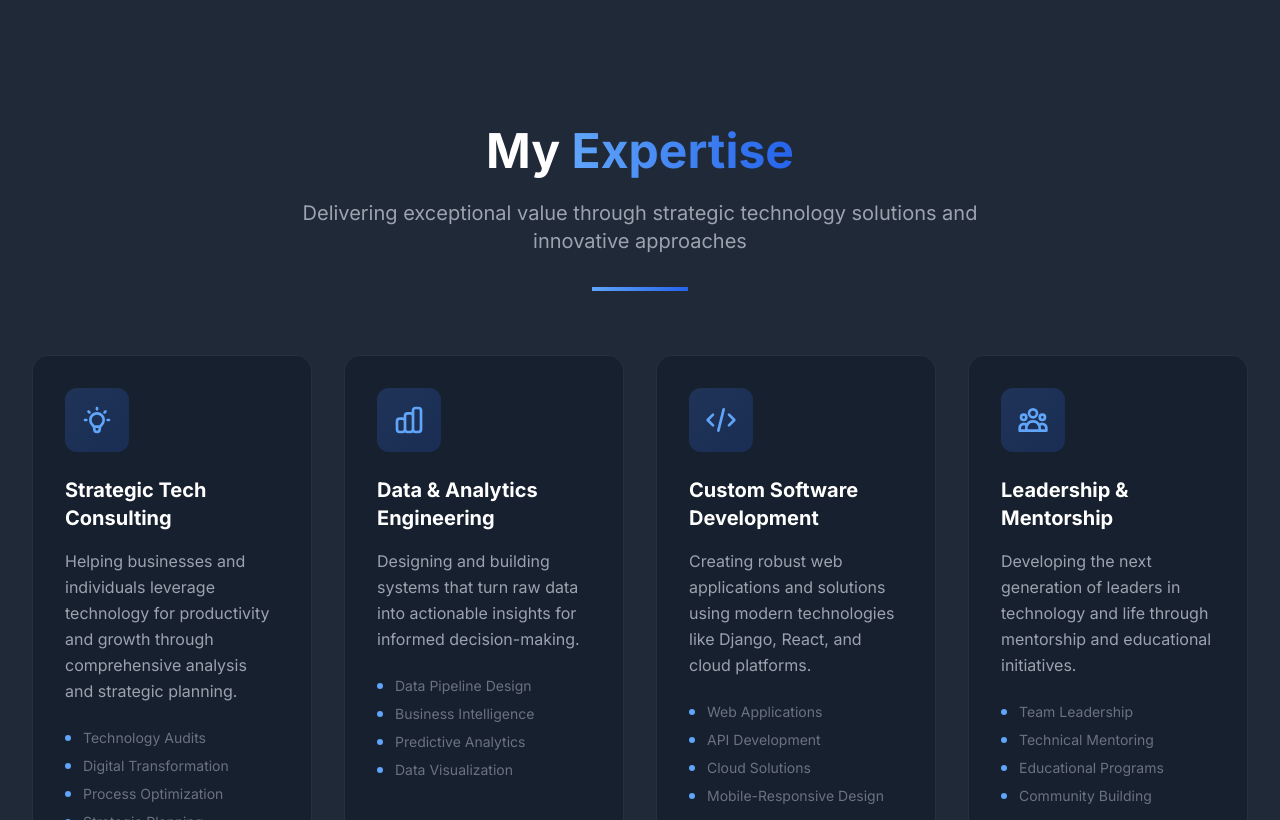
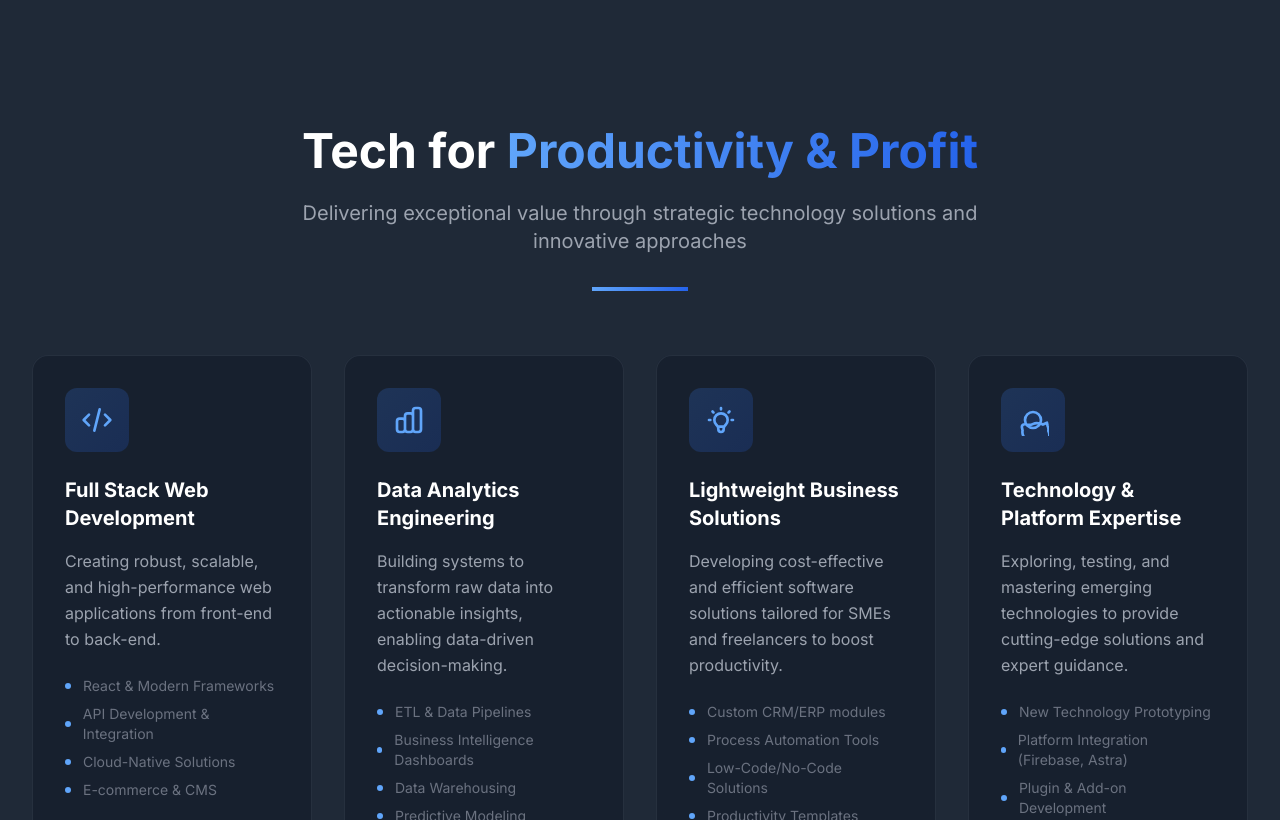
Before and after one commit to JayBeloved/JJLPortfolioReact, a React (Vite) app: page / in a window 1280 px wide. Shown: the part 1980-2800 px from the top of the page. Built offline with nearby package versions, Linux system fonts and the light colour scheme.

Commit message:
Edited Tech Wesbite to reflect tect purpose

```diff
--- a/src/components/About.jsx
+++ b/src/components/About.jsx
@@ -1,5 +1,5 @@
 import React, { useState, useEffect } from 'react'
-import profile from "../assets/img/profile3.jpg"
+import profile from "../assets/img/profile.jpg"
 
 const About = () => {
   const [isVisible, setIsVisible] = useState(false)
@@ -45,15 +45,15 @@ const About = () => {
             }`}>
               <div className="prose prose-lg text-gray-300 max-w-none">
                 <p className="text-xl leading-relaxed mb-6">
-                  My mission is to <span className="text-blue-400 font-semibold">break the bounds of ignorance</span>  I build bridges between potential and performance using strategic technology and data-driven solutions.
+                  I specialize in building bridges between potential and performance through <span className="text-blue-400 font-semibold">strategic technology and data-driven solutions</span>. My focus is on leveraging technology to drive productivity and profitability.
                 </p>
 
                 <p className="text-xl leading-relaxed mb-6">
-                  From my base in Abuja, Nigeria, I operate on three core pillars: delivering impactful <span className="text-blue-400">Words</span> through thought leadership, producing measurable <span className="text-blue-400">Results</span> through innovative solutions, and providing dedicated <span className="text-blue-400">Service</span> to communities and organizations.
+                  Based in Abuja, Nigeria, my work revolves around three core pillars: <span className="text-blue-400">Full Stack Web Development</span>, creating robust and scalable web applications; <span className="text-blue-400">Data Analytics Engineering</span>, turning data into actionable insights; and crafting <span className="text-blue-400">Business Solutions</span> for SMEs and freelancers.
                 </p>
 
                 <p className="text-xl leading-relaxed mb-8">
-                  I partner with businesses and individuals to transform their operations, empowering them to enhance productivity and drive profitability through custom software development, comprehensive data analysis, and strategic IT consulting.
+                  I partner with businesses and individuals to transform their operations, empowering them to enhance productivity and drive profitability through custom software development, comprehensive data analysis, and strategic IT consulting. I also enjoy exploring and showcasing the potential of new technologies and platforms.
                 </p>
 
                 {/* Mission Stats */}
--- a/src/components/Projects.jsx
+++ b/src/components/Projects.jsx
@@ -1,8 +1,13 @@
+
 import React, { useState, useEffect } from 'react'
 import crane from '../assets/img/portfolio/crane.png'
 import sps from '../assets/img/portfolio/smartpayslip.png'
 import andl from '../assets/img/portfolio/andl.png'
 import delegates from '../assets/img/portfolio/delegates.png'
+import uncaved from '../assets/img/portfolio/uncaved.png'
+import tms from '../assets/img/portfolio/tms.jpg'
+import cares from '../assets/img/portfolio/cares.png'
+import bg1 from '../assets/img/portfolio/bg_1.png'
 
 const Projects = () => {
   const [isVisible, setIsVisible] = useState(false)
@@ -29,74 +34,80 @@ const Projects = () => {
   const projects = [
     {
         id: 1,
-      title: "Crane JLA Consults",
-      category: "Business Consulting",
-      description: "CEO & Lead Consultant. Driving growth through data-driven research and strategic consulting.",
-      longDescription: "As CEO and Lead Consultant of Crane JLA Consults, I drive organizational growth through comprehensive data-driven research and strategic consulting. Currently developing a proprietary web application that will revolutionize academic data generation, making research more accessible and efficient for educational institutions.",
-      image: crane,
-      technologies: ["Python", "Django", "Data Analytics", "Business Intelligence", "SPSS", "EViews", "SmartPLS"],
-      features: [
-        "Strategic Business Consulting",
-        "Data-Driven Research Solutions",
-        "Proprietary Academic Web App",
-        "Growth Strategy Implementation"
-      ],
-      status: "Active",
+        title: "RUIMUN Conference Management System",
+        category: "Full Stack Web Application",
+        description: "An all-in-one platform to manage International Model United Nations conferences, streamlining everything from delegate registration to reporting.",
+        longDescription: "The RUIMUN Conference Management System is a comprehensive, full-stack web application designed to digitize and simplify the complexities of organizing Model UN events. It provides a centralized hub for officials to manage delegate applications, assign countries and committees, and communicate updates. Delegates can register, view their assignments, and access conference materials seamlessly. The platform includes a powerful dashboard with reporting features to give organizers a real-time overview of the event's status.",
+        image: delegates,
+        technologies: ["React", "Django", "PostgreSQL", "DigitalOcean"],
+        features: ["Delegate & Official Management", "Committee & Country Assignment", "Real-time Analytics Dashboard", "Automated Communication System"],
+        status: "In Progress",
         link: "#",
         github: "#"
     },
     {
         id: 2,
-      title: "SmartPay Slip",
-      category: "Finance & Payroll",
-      description: "Automated payroll management system with integrated tax calculations and financial reporting capabilities.",
-      longDescription: "Automated payroll management system with integrated tax calculations and financial reporting capabilities. Built for a seamless payroll experience, ensuring accuracy and compliance for businesses of all sizes.",
-      image: sps,
-      technologies: ["Boostrap", "Django", "PostgreSQL", "DigitalOcean"],
-      features: [
-        "Employee Payroll Management",
-        "Automated Tax Calculations",
-        "Financial Reporting Tools",
-        "User-Friendly Interface"
-      ],
-      status: "Ongoing",
-      link: "https://smartpayslip.online",
+        title: "Apostle Niyi Digital Library",
+        category: "Full Stack Web Application",
+        description: "A feature-rich CMS and digital library with dynamic content generation and resource management.",
+        longDescription: "This application serves as a digital repository for motivational and spiritual content, featuring a custom-built Content Management System (CMS) for easy administration. Key features include a blog, a system for generating shareable quote images, and a library of downloadable resources. The platform is equipped with advanced search and filtering capabilities, allowing users to easily discover and access content.",
+        image: andl,
+        technologies: ["HTML", "CSS", "JavaScript", "Django", "Tailwind", "PostgreSQL", "DigitalOcean"],
+        features: ["Custom CMS & Analytics", "Dynamic Quote Image Generation", "Searchable Resource Library", "Blog & Content Platform"],
+        status: "Completed",
+        link: "#",
         github: "#"
     },
     {
         id: 3,
-      title: "RUIMUN Delegates Management System (DMS)",
-      category: "Saas Platform",
-      description: "Event management solution for handling delegate registrations, assignments, and conference attendance.",
-      longDescription: "Event management solution for handling delegate registrations, assignments, and conference attendance. ",
-      image: delegates,
-      technologies: ["Bootstrap", "Django", "PostgreSQL", "DigitalOcean"],
-      features: [
-        "Delegate Registration & Management",
-        "Delegates Database Management",
-        "Committee Assignments",
-        "Payment Verification System"
-      ],
-      status: "Beta",
+        title: "SmartPaySlip",
+        category: "FinTech Web Application",
+        description: "An intuitive and transparent system for calculating, distributing, and managing employee payslips.",
+        longDescription: "SmartPaySlip is a web application designed to bring clarity and efficiency to the payroll process. It automates the calculation of salaries, taxes, and deductions, generating clear and easy-to-understand payslips. The system provides a secure portal for both employers to manage payroll and for employees to access their payment history, fostering transparency and reducing administrative overhead.",
+        image: sps,
+        technologies: ["HTML", "CSS", "JavaScript", "Django", "Bootstrap", "PostgreSQL", "DigitalOcean"],
+        features: ["Automated Payslip Calculation", "Secure Employee Portal", "Payroll History & Reporting", "Transparent Deductions & Taxes"],
+        status: "Completed",
         link: "#",
         github: "#"
     },
     {
         id: 4,
-      title: "Apostle Niyi Digital Library",
-      category: "Community Service",
-      description: "Commitment to service through ICT leadership and digital library support.",
-      longDescription: "Demonstrating my commitment to service and community impact through various leadership roles including development and providing technical support for the Apostle Niyi Digital Library, fostering educational advancement and technological literacy.",
-      image: andl,
-      technologies: ["Digital Strategy", "IT Infrastructure", "Project Management"],
-      features: [
-        "CMS Development & Maintenance",
-        "IT Infrastructure Support",
-        "Web Development",
-        "Content Management"
-      ],
-      status: "Beta",
-      link: "https://niyimakinde.com",
+        title: "NaijaGrad Talent Pool",
+        category: "Web Platform",
+        description: "A professional networking platform connecting fresh Nigerian graduates with recruiters and organizations.",
+        longDescription: "NaijaGrad is a talent discovery platform designed to bridge the gap between Nigerian graduates and the job market. It empowers graduates to create detailed professional profiles, build a web presence, and showcase their skills. For recruiters, NaijaGrad serves as a curated talent pool with advanced search and filtering capabilities. Future plans include AI-powered SEO for profiles and API integrations with major job portals.",
+        image: bg1,
+        technologies: ["React", "Django", "PostgreSQL", "DigitalOcean", "AI/ML"],
+        features: ["Graduate Profile Builder", "Recruiter Search & Filter", "AI-Powered SEO Optimization", "Job Board API Integration"],
+        status: "In Progress",
+        link: "#",
+        github: "#"
+    },
+    {
+        id: 5,
+        title: "Sympleefied",
+        category: "AI & SaaS",
+        description: "An AI-powered content adaptation tool that allows readers to choose how they consume articles and blog posts.",
+        longDescription: "Sympleefied is an innovative SaaS platform that uses AI to transform a single piece of content into multiple formats (e.g., long-form, summary, bullet points). This allows website visitors to select their preferred reading style, dramatically increasing engagement and accessibility. The underlying AI is trained on general writing and creativity principles, ensuring high-quality output for any article or blog.",
+        image: tms,
+        technologies: ["React", "Python (AI/ML)", "Django", "SaaS Architecture"],
+        features: ["AI-Driven Content Summarization", "Multiple Reading Mode Generation", "Seamless Website Integration", "User-Centric Reading Experience"],
+        status: "In Progress",
+        link: "#",
+        github: "#"
+    },
+    {
+        id: 6,
+        title: "10xb: The Integrated Value Platform",
+        category: "Personal Brand Ecosystem",
+        description: "A digital ecosystem designed to deliver immense value through technology, education, and leadership content.",
+        longDescription: "10xb is the digital embodiment of the John J. Lawal personal brand. It's an integrated platform that serves curated content, structured learning paths, and practical resources to four key audiences: personal development seekers, SMEs, students, and institutions. The platform features a rich library of toolkits, templates, micro-apps, and courses designed to solve specific problems and foster growth.",
+        image: cares,
+        technologies: ["React", "Django", "Next.js", "Headless CMS", "LMS Integration"],
+        features: ["Curated Learning Paths", "SME Resource Library & Toolkits", "Micro-app & Template Marketplace", "Expertise Showcase for Institutions"],
+        status: "In Progress",
+        link: "#",
         github: "#"
     }
   ]
@@ -128,8 +139,8 @@ const Projects = () => {
               <span className="px-3 py-1 bg-blue-500/20 text-blue-400 rounded-full text-sm">{project.category}</span>
               <span className={`px-3 py-1 rounded-full text-sm ${
                 project.status === 'Active' ? 'bg-green-500/20 text-green-400' :
-                project.status === 'In Development' ? 'bg-yellow-500/20 text-yellow-400' :
-                project.status === 'Beta' ? 'bg-purple-500/20 text-purple-400' :
+                project.status === 'In Progress' ? 'bg-yellow-500/20 text-yellow-400' :
+                project.status === 'Completed' ? 'bg-purple-500/20 text-purple-400' :
                 'bg-blue-500/20 text-blue-400'
               }`}>
                 {project.status}
@@ -165,12 +176,12 @@ const Projects = () => {
             </div>
 
             <div className="flex gap-4">
-              <button className="bg-blue-600 hover:bg-blue-700 text-white px-6 py-3 rounded-lg font-medium transition-colors">
+              <a href={project.link} target="_blank" rel="noopener noreferrer" className="bg-blue-600 hover:bg-blue-700 text-white px-6 py-3 rounded-lg font-medium transition-colors">
                 View Project
-              </button>
-              <button className="border border-gray-600 hover:border-gray-500 text-gray-300 px-6 py-3 rounded-lg font-medium transition-colors">
+              </a>
+              <a href={project.github} target="_blank" rel="noopener noreferrer" className="border border-gray-600 hover:border-gray-500 text-gray-300 px-6 py-3 rounded-lg font-medium transition-colors">
                 View Code
-              </button>
+              </a>
             </div>
           </div>
         </div>
@@ -197,7 +208,7 @@ const Projects = () => {
           </div>
 
           {/* Projects Grid */}
-          <div className="grid md:grid-cols-2 gap-8">
+          <div className="grid md:grid-cols-2 lg:grid-cols-3 gap-8">
             {projects.map((project, index) => (
               <div
                 key={project.id}
@@ -218,8 +229,8 @@ const Projects = () => {
                   <div className="absolute top-4 right-4">
                     <span className={`px-3 py-1 rounded-full text-sm font-medium ${
                       project.status === 'Active' ? 'bg-green-500/90 text-white' :
-                      project.status === 'In Development' ? 'bg-yellow-500/90 text-white' :
-                      project.status === 'Beta' ? 'bg-purple-500/90 text-white' :
+                      project.status === 'In Progress' ? 'bg-yellow-500/90 text-white' :
+                      project.status === 'Completed' ? 'bg-purple-500/90 text-white' :
                       'bg-blue-500/90 text-white'
                     }`}>
                       {project.status}
@@ -237,7 +248,7 @@ const Projects = () => {
                     {project.title}
                   </h3>
 
-                  <p className="text-gray-400 mb-4 leading-relaxed">
+                  <p className="text-gray-400 mb-4 leading-relaxed h-24 overflow-hidden">
                     {project.description}
                   </p>
 
--- a/src/components/Services.jsx
+++ b/src/components/Services.jsx
@@ -25,12 +25,12 @@ const Services = () => {
     {
       icon: (
         <svg className="w-8 h-8" fill="none" stroke="currentColor" viewBox="0 0 24 24">
-          <path strokeLinecap="round" strokeLinejoin="round" strokeWidth={2} d="M9.663 17h4.673M12 3v1m6.364 1.636l-.707.707M21 12h-1M4 12H3m3.343-5.657l-.707-.707m2.828 9.9a5 5 0 117.072 0l-.548.547A3.374 3.374 0 0014 18.469V19a2 2 0 11-4 0v-.531c0-.895-.356-1.754-.988-2.386l-.548-.547z" />
+          <path strokeLinecap="round" strokeLinejoin="round" strokeWidth={2} d="M10 20l4-16m4 4l4 4-4 4M6 16l-4-4 4-4" />
         </svg>
       ),
-      title: "Strategic Tech Consulting",
-      description: "Helping businesses and individuals leverage technology for productivity and growth through comprehensive analysis and strategic planning.",
-      features: ["Technology Audits", "Digital Transformation", "Process Optimization", "Strategic Planning"]
+      title: "Full Stack Web Development",
+      description: "Creating robust, scalable, and high-performance web applications from front-end to back-end.",
+      features: ["React & Modern Frameworks", "API Development & Integration", "Cloud-Native Solutions", "E-commerce & CMS"]
     },
     {
       icon: (
@@ -38,29 +38,29 @@ const Services = () => {
           <path strokeLinecap="round" strokeLinejoin="round" strokeWidth={2} d="M9 19v-6a2 2 0 00-2-2H5a2 2 0 00-2 2v6a2 2 0 002 2h2a2 2 0 002-2zm0 0V9a2 2 0 012-2h2a2 2 0 012 2v10m-6 0a2 2 0 002 2h2a2 2 0 002-2m0 0V5a2 2 0 012-2h2a2 2 0 012 2v14a2 2 0 01-2 2h-2a2 2 0 01-2-2z" />
         </svg>
       ),
-      title: "Data & Analytics Engineering",
-      description: "Designing and building systems that turn raw data into actionable insights for informed decision-making.",
-      features: ["Data Pipeline Design", "Business Intelligence", "Predictive Analytics", "Data Visualization"]
+      title: "Data Analytics Engineering",
+      description: "Building systems to transform raw data into actionable insights, enabling data-driven decision-making.",
+      features: ["ETL & Data Pipelines", "Business Intelligence Dashboards", "Data Warehousing", "Predictive Modeling"]
     },
     {
       icon: (
         <svg className="w-8 h-8" fill="none" stroke="currentColor" viewBox="0 0 24 24">
-          <path strokeLinecap="round" strokeLinejoin="round" strokeWidth={2} d="M10 20l4-16m4 4l4 4-4 4M6 16l-4-4 4-4" />
+          <path strokeLinecap="round" strokeLinejoin="round" strokeWidth={2} d="M9.663 17h4.673M12 3v1m6.364 1.636l-.707.707M21 12h-1M4 12H3m3.343-5.657l-.707-.707m2.828 9.9a5 5 0 117.072 0l-.548.547A3.374 3.374 0 0014 18.469V19a2 2 0 11-4 0v-.531c0-.895-.356-1.754-.988-2.386l-.548-.547z" />
         </svg>
       ),
-      title: "Custom Software Development",
-      description: "Creating robust web applications and solutions using modern technologies like Django, React, and cloud platforms.",
-      features: ["Web Applications", "API Development", "Cloud Solutions", "Mobile-Responsive Design"]
+      title: "Lightweight Business Solutions",
+      description: "Developing cost-effective and efficient software solutions tailored for SMEs and freelancers to boost productivity.",
+      features: ["Custom CRM/ERP modules", "Process Automation Tools", "Low-Code/No-Code Solutions", "Productivity Templates"]
     },
     {
-      icon: (
-        <svg className="w-8 h-8" fill="none" stroke="currentColor" viewBox="0 0 24 24">
-          <path strokeLinecap="round" strokeLinejoin="round" strokeWidth={2} d="M17 20h5v-2a3 3 0 00-5.356-1.857M17 20H7m10 0v-2c0-.656-.126-1.283-.356-1.857M7 20H2v-2a3 3 0 015.356-1.857M7 20v-2c0-.656.126-1.283.356-1.857m0 0a5.002 5.002 0 019.288 0M15 7a3 3 0 11-6 0 3 3 0 016 0zm6 3a2 2 0 11-4 0 2 2 0 014 0zM7 10a2 2 0 11-4 0 2 2 0 014 0z" />
-        </svg>
-      ),
-      title: "Leadership & Mentorship",
-      description: "Developing the next generation of leaders in technology and life through mentorship and educational initiatives.",
-      features: ["Team Leadership", "Technical Mentoring", "Educational Programs", "Community Building"]
+        icon: (
+            <svg className="w-8 h-8" fill="none" stroke="currentColor" viewBox="0 0 24 24" xmlns="http://www.w3.org/2000/svg">
+                <path strokeLinecap="round" strokeLinejoin="round" strokeWidth="2" d="M19.428 15.428a2 2 0 00-1.022-.547l-2.387-.477a6 6 0 00-3.86.517l-.318.158a6 6 0 01-3.86.517L6.05 15.21a2 2 0 00-1.806.547a2 2 0 00-.547 1.806l.477 2.387a6 6 0 00.517 3.86l.158.318a6 6 0 00.517 3.86l.477 2.387a2 2 0 001.806.547a2 2 0 001.806-.547l2.387-.477a6 6 0 003.86-.517l.318-.158a6 6 0 013.86-.517l2.387.477a2 2 0 001.806-.547a2 2 0 00.547-1.806l-.477-2.387a6 6 0 00-.517-3.86l-.158-.318a6 6 0 00-.517-3.86l-.477-2.387zM12 18a6 6 0 100-12 6 6 0 000 12z"/>
+            </svg>
+        ),
+        title: "Technology & Platform Expertise",
+        description: "Exploring, testing, and mastering emerging technologies to provide cutting-edge solutions and expert guidance.",
+        features: ["New Technology Prototyping", "Platform Integration (Firebase, Astra)", "Plugin & Add-on Development", "Tech Stack Consulting"]
     }
   ]
 
@@ -74,7 +74,7 @@ const Services = () => {
             isVisible ? 'opacity-100 translate-y-0' : 'opacity-0 translate-y-8'
           }`}>
             <h2 className="text-4xl lg:text-5xl font-bold text-white mb-6">
-              My <span className="bg-gradient-to-r from-blue-400 to-blue-600 bg-clip-text text-transparent">Expertise</span>
+              Tech for <span className="bg-gradient-to-r from-blue-400 to-blue-600 bg-clip-text text-transparent">Productivity & Profit</span>
             </h2>
             <p className="text-xl text-gray-400 max-w-3xl mx-auto">
               Delivering exceptional value through strategic technology solutions and innovative approaches
```
Also changed, not shown: src/components/Hero.jsx (+5 -21 lines), src/assets/img/profile_gen.png (added), 1 other file (tests, documents, lock files or other folders). Lines whose indentation alone changed are shown as unchanged.
